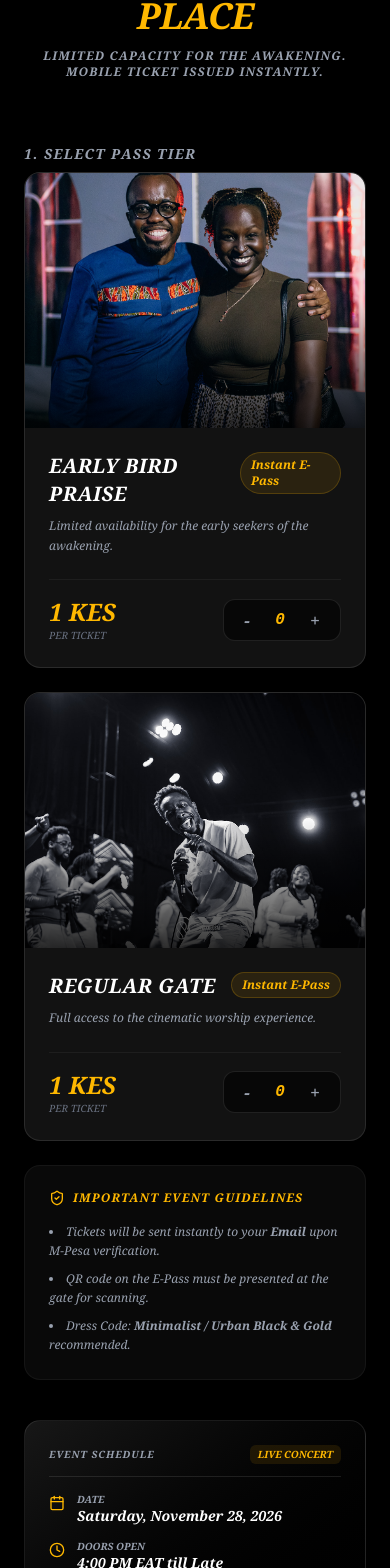
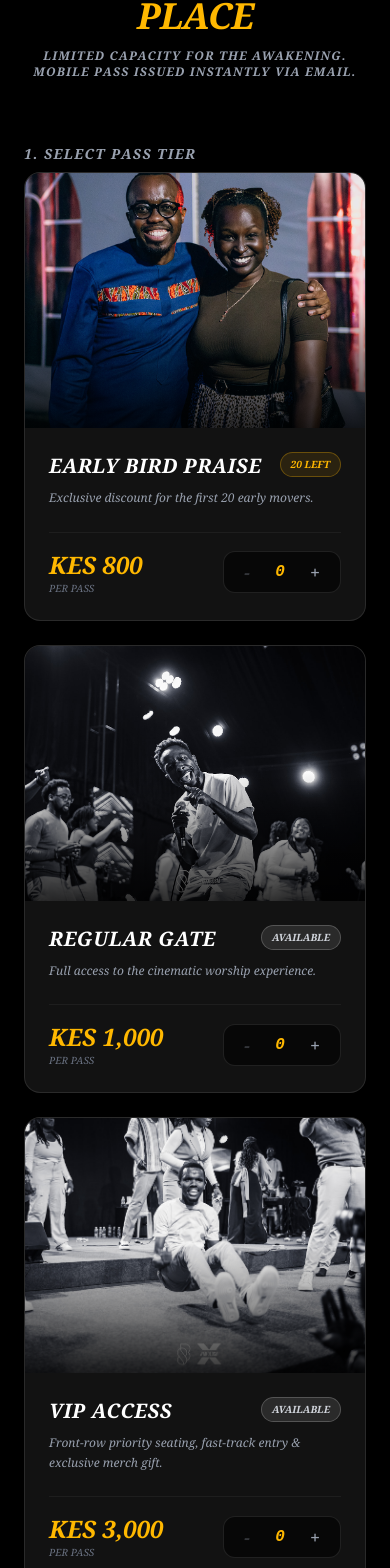
Before and after one commit to odera2004/Wakolosai, a Next.js app in the folder Frontend/: page / in a window 390 px wide. Shown: the part 5110-6678 px from the top of the page. Built offline with nearby package versions, Linux system fonts and the light colour scheme; no server answers.

Commit message:
Refactor ticket tiers and update checkout logic
Updated ticket tier structure and pricing, added VIP option, and modified checkout process to reflect changes in ticketing. Enhanced user feedback for sold-out tickets and improved messaging for email and phone input.

```diff
--- a/Frontend/components/sections/collection-section.tsx
+++ b/Frontend/components/sections/collection-section.tsx
@@ -1,78 +1,142 @@
 "use client";
 
-import { useState } from "react";
+import { useState, useEffect } from "react";
 import { FadeImage } from "@/components/ui/fade-image";
 import { Loader2, Ticket, Calendar, MapPin, Clock, ShieldCheck, Sparkles } from "lucide-react";
 
-const ticketTiers = [
+interface TicketTier {
+  id: string;
+  name: string;
+  description: string;
+  price: number;
+  image: string;
+  capacity: number | null;
+  sold: number;
+}
+
+const INITIAL_TIERS: TicketTier[] = [
   {
     id: "early-bird",
     name: "Early Bird Praise",
-    description: "Limited availability for the early seekers of the awakening.",
-    price: 1, // UPDATED FOR TESTING
+    description: "Exclusive discount for the first 20 early movers.",
+    price: 800,
     image: "/images/bill-6.png",
+    capacity: 20,
+    sold: 0,
   },
   {
     id: "regular",
     name: "Regular Gate",
     description: "Full access to the cinematic worship experience.",
-    price: 1, // UPDATED FOR TESTING
+    price: 1000,
     image: "/images/bill-10.png",
+    capacity: null,
+    sold: 0,
+  },
+  {
+    id: "vip",
+    name: "VIP Access",
+    description: "Front-row priority seating, fast-track entry & exclusive merch gift.",
+    price: 3000,
+    image: "/images/rs-13.jpg",
+    capacity: null,
+    sold: 0,
   }
 ];
 
 export function CollectionSection() {
+  const [tiers, setTiers] = useState<TicketTier[]>(INITIAL_TIERS);
   const [quantities, setQuantities] = useState<{ [key: string]: number }>({
     "early-bird": 0,
-    "regular": 0
+    "regular": 0,
+    "vip": 0,
   });
   const [email, setEmail] = useState("");
   const [phone, setPhone] = useState("");
   const [loading, setLoading] = useState(false);
 
+  const apiUrl = process.env.NEXT_PUBLIC_API_URL || "https://wakolosai.onrender.com";
+
+  // Load real-time inventory from backend on component mount
+  useEffect(() => {
+    fetch(`${apiUrl}/api/ticket-tiers`)
+      .then((res) => res.json())
+      .then((data) => {
+        if (Array.isArray(data)) {
+          setTiers((prev) =>
+            prev.map((t) => {
+              const fetched = data.find((d: any) => d.id === t.id);
+              return fetched ? { ...t, price: Number(fetched.price), sold: fetched.tickets_sold } : t;
+            })
+          );
+        }
+      })
+      .catch((err) => console.log("Note: Could not load live tier count", err));
+  }, [apiUrl]);
+
   const updateQty = (id: string, delta: number) => {
+    const tier = tiers.find((t) => t.id === id);
+    if (!tier) return;
+
+    // Early Bird Sold Out Check
+    if (delta > 0 && tier.capacity !== null && tier.sold >= tier.capacity) {
+      return alert("Early Bird tickets are completely SOLD OUT!");
+    }
+
     const total = Object.values(quantities).reduce((a, b) => a + b, 0);
-    if (delta > 0 && total >= 3) return alert("Maximum 3 tickets per person.");
+    if (delta > 0 && total >= 5) return alert("Maximum 5 tickets allowed per transaction.");
 
-    setQuantities(prev => ({
+    setQuantities((prev) => ({
       ...prev,
-      [id]: Math.max(0, prev[id] + delta)
+      [id]: Math.max(0, (prev[id] || 0) + delta),
     }));
   };
 
-  const totalAmount = (quantities["early-bird"] * 1) + (quantities["regular"] * 1);
+  const totalAmount = tiers.reduce(
+    (sum, tier) => sum + tier.price * (quantities[tier.id] || 0),
+    0
+  );
 
   const handleCheckout = async () => {
     if (!email.trim() || !phone.trim() || totalAmount === 0) {
-      return alert("Please fill in your details and select at least one ticket.");
+      return alert("Please fill in your details and select at least one ticket pass.");
     }
 
     setLoading(true);
+
+    // Build ticket summary string (e.g., "2x Early Bird Praise, 1x VIP Access")
+    const ticketSummary = Object.entries(quantities)
+      .filter(([_, qty]) => qty > 0)
+      .map(([id, qty]) => {
+        const tierName = tiers.find((t) => t.id === id)?.name;
+        return `${qty}x ${tierName}`;
+      })
+      .join(", ");
+
     try {
-      // Toggle URL depending on environment (Local vs Production)
-      const apiUrl = process.env.NEXT_PUBLIC_API_URL || "https://wakolosai.onrender.com";
-
       const res = await fetch(`${apiUrl}/api/buy-ticket`, {
         method: "POST",
         headers: { "Content-Type": "application/json" },
         body: JSON.stringify({
           phone: phone.trim(),
           email: email.toLowerCase().trim(),
-          amount: totalAmount
-        })
+          amount: totalAmount,
+          ticketType: ticketSummary,
+          tierBreakdown: quantities,
+        }),
       });
 
       const data = await res.json();
 
       if (res.ok) {
-        alert("✅ STK Push sent! Enter your M-Pesa PIN on your phone to complete the awakening.");
-        setQuantities({ "early-bird": 0, "regular": 0 });
+        alert("✅ M-Pesa STK Push Sent! Check your phone screen and enter your PIN to finalize ticket issuance.");
+        setQuantities({ "early-bird": 0, regular: 0, vip: 0 });
       } else {
-        alert(`❌ ${data.error || "Something went wrong."}`);
+        alert(`❌ ${data.error || "STK Push failed."}`);
       }
     } catch (err) {
       console.error("Connection Error:", err);
-      alert("❌ Connection failed. Ensure your backend server is online.");
+      alert("❌ Connection failed. Ensure your server is online.");
     } finally {
       setLoading(false);
     }
@@ -82,7 +146,7 @@ export function CollectionSection() {
     <section id="tickets-section" className="bg-black font-serif italic text-white py-24 border-t border-white/10 select-none">
       <div className="max-w-7xl mx-auto px-6 md:px-12 lg:px-16">
 
-        {/* SECTION HEADER */}
+        {/* HEADER */}
         <div className="text-center mb-16">
           <span className="text-[#FFB800] uppercase tracking-[0.3em] font-serif italic text-xs font-black flex items-center justify-center gap-2 mb-3">
             <Sparkles size={14} className="text-[#FFB800]" /> Live Experience Access
@@ -91,26 +155,33 @@ export function CollectionSection() {
             SECURE YOUR <span className="text-[#FFB800]">PLACE</span>
           </h2>
           <p className="mt-3 text-gray-400 text-xs font-serif italic sm:text-sm uppercase tracking-widest font-semibold">
-            Limited capacity for the awakening. Mobile Ticket issued instantly.
+            Limited capacity for the awakening. Mobile Pass issued instantly via Email.
           </p>
         </div>
 
-        {/* MAIN LAYOUT GRID */}
+        {/* GRID */}
         <div className="grid grid-cols-1 lg:grid-cols-12 gap-10 items-start">
 
-          {/* LEFT COLUMN: TICKET TIERS (7 Cols) */}
+          {/* TICKET TIERS SELECTION */}
           <div className="lg:col-span-7 space-y-6">
             <h3 className="text-sm font-serif italic font-black uppercase tracking-widest text-gray-400 mb-2">
               1. Select Pass Tier
             </h3>
 
-            {ticketTiers.map((tier) => {
-              const count = quantities[tier.id];
+            {tiers.map((tier) => {
+              const count = quantities[tier.id] || 0;
+              const isSoldOut = tier.capacity !== null && tier.sold >= tier.capacity;
+              const remainingSlots = tier.capacity !== null ? Math.max(0, tier.capacity - tier.sold) : null;
+
               return (
                 <div
                   key={tier.id}
                   className={`group relative flex flex-col sm:flex-row bg-neutral-900/80 rounded-2xl overflow-hidden border transition-all duration-300 ${
-                    count > 0 ? "border-[#FFB800] ring-1 ring-[#FFB800]/50" : "border-white/10 hover:border-white/20"
+                    isSoldOut
+                      ? "border-red-900/40 opacity-60"
+                      : count > 0
+                      ? "border-[#FFB800] ring-1 ring-[#FFB800]/50"
+                      : "border-white/10 hover:border-white/20"
                   }`}
                 >
                   <div className="relative w-full sm:w-2/5 aspect-[4/3] sm:aspect-square">
@@ -120,33 +191,46 @@ export function CollectionSection() {
 
                   <div className="p-6 flex-1 flex flex-col justify-between">
                     <div>
-                      <div className="flex justify-between items-start">
+                      <div className="flex justify-between items-start gap-2">
                         <h3 className="text-xl font-extrabold uppercase tracking-wide text-white">{tier.name}</h3>
-                        <span className="text-xs font-serif italic bg-[#FFB800]/10 text-[#FFB800] font-bold px-2.5 py-1 rounded-full border border-[#FFB800]/20">
-                          Instant E-Pass
-                        </span>
+
+                        {isSoldOut ? (
+                          <span className="text-[10px] font-serif italic bg-red-500/20 text-red-400 font-bold px-2.5 py-1 rounded-full border border-red-500/30 uppercase">
+                            Sold Out
+                          </span>
+                        ) : remainingSlots !== null ? (
+                          <span className="text-[10px] font-serif italic bg-[#FFB800]/10 text-[#FFB800] font-bold px-2.5 py-1 rounded-full border border-[#FFB800]/30 uppercase">
+                            {remainingSlots} Left
+                          </span>
+                        ) : (
+                          <span className="text-[10px] font-serif italic bg-white/10 text-gray-300 font-bold px-2.5 py-1 rounded-full border border-white/20 uppercase">
+                            Available
+                          </span>
+                        )}
                       </div>
                       <p className="text-xs text-gray-400 mt-2 leading-relaxed">{tier.description}</p>
                     </div>
 
                     <div className="flex items-center justify-between mt-6 pt-4 border-t border-white/5">
                       <div>
-                        <span className="text-2xl font-black text-[#FFB800]">{tier.price} KES</span>
-                        <span className="text-[10px] font-serif italic text-gray-500 uppercase block">per ticket</span>
+                        <span className="text-2xl font-black text-[#FFB800]">KES {tier.price.toLocaleString()}</span>
+                        <span className="text-[10px] font-serif italic text-gray-500 uppercase block">per pass</span>
                       </div>
 
                       {/* COUNTER BUTTONS */}
                       <div className="flex items-center gap-3 bg-black/60 border border-white/10 rounded-xl px-3 py-1.5">
                         <button
                           onClick={() => updateQty(tier.id, -1)}
-                          className="text-gray-400 hover:text-white font-black text-lg px-2 transition-colors"
+                          disabled={isSoldOut || count === 0}
+                          className="text-gray-400 hover:text-white disabled:opacity-30 font-black text-lg px-2 transition-colors"
                         >
                           -
                         </button>
                         <span className="text-base font-mono font-bold text-[#FFB800] w-5 text-center">{count}</span>
                         <button
                           onClick={() => updateQty(tier.id, 1)}
-                          className="text-gray-400 hover:text-white font-black text-lg px-2 transition-colors"
+                          disabled={isSoldOut}
+                          className="text-gray-400 hover:text-white disabled:opacity-30 font-black text-lg px-2 transition-colors"
                         >
                           +
                         </button>
@@ -157,23 +241,23 @@ export function CollectionSection() {
               );
             })}
 
-            {/* EVENT DETAILS ACCORDION / SUMMARY BADGE */}
+            {/* EVENT GUIDELINES */}
             <div className="bg-neutral-900/40 rounded-2xl p-6 border border-white/5 space-y-4">
               <h4 className="text-xs font-serif italic font-black uppercase tracking-widest text-[#FFB800] flex items-center gap-2">
                 <ShieldCheck size={16} /> Important Event Guidelines
               </h4>
               <ul className="text-xs font-serif italic text-gray-400 space-y-2 list-disc list-inside leading-relaxed">
-                <li>Tickets will be sent instantly to your <strong>Email</strong> upon M-Pesa verification.</li>
-                <li>QR code on the E-Pass must be presented at the gate for scanning.</li>
+                <li>E-Pass confirmation will be delivered instantly to your <strong>Email Address</strong> upon M-Pesa approval.</li>
+                <li>Present your digital email receipt with Reference ID at entry for scanner validation.</li>
                 <li>Dress Code: <strong>Minimalist / Urban Black & Gold</strong> recommended.</li>
               </ul>
             </div>
           </div>
 
-          {/* RIGHT COLUMN: CHECKOUT & EVENT METADATA (5 Cols) */}
+          {/* CHECKOUT & EVENT METADATA */}
           <div className="lg:col-span-5 sticky top-28 space-y-6">
 
-            {/* EVENT LOGISTICS CARD */}
+            {/* EVENT SCHEDULE CARD */}
             <div className="bg-gradient-to-br from-neutral-900 to-black p-6 rounded-2xl border border-white/10 shadow-xl">
               <div className="flex items-center justify-between mb-4 pb-3 border-b border-white/10">
                 <span className="text-[10px] font-black tracking-widest text-gray-400 uppercase">EVENT SCHEDULE</span>
@@ -208,7 +292,7 @@ export function CollectionSection() {
               </div>
             </div>
 
-            {/* CHECKOUT FORM CARD */}
+            {/* FORM CARD */}
             <div className="bg-neutral-900 p-6 md:p-8 rounded-3xl border border-white/10 shadow-2xl">
               <h3 className="text-sm font-serif italic font-black uppercase tracking-widest text-gray-400 mb-6">
                 2. Reservation Details
@@ -229,8 +313,8 @@ export function CollectionSection() {
                 </div>
 
                 <div>
-                  <label className="text-[10px] font-serif italic  font-black uppercase tracking-widest text-gray-400 block mb-2">
-                    Email for Ticket Delivery
+                  <label className="text-[10px] font-serif italic font-black uppercase tracking-widest text-gray-400 block mb-2">
+                    Email for Pass Delivery
                   </label>
                   <input
                     type="email"
@@ -247,7 +331,7 @@ export function CollectionSection() {
                       <span className="text-[10px] font-serif italic text-gray-400 uppercase tracking-widest font-bold block">Total Investment</span>
                       <span className="text-xs font-serif italic text-gray-500">Includes all taxes</span>
                     </div>
-                    <span className="text-3xl font-black text-[#FFB800]">{totalAmount.toLocaleString()} KES</span>
+                    <span className="text-3xl font-black text-[#FFB800]">KES {totalAmount.toLocaleString()}</span>
                   </div>
 
                   <button
@@ -256,7 +340,7 @@ export function CollectionSection() {
                     className="w-full bg-[#FFB800] hover:bg-[#e0a200] active:scale-[0.98] text-black font-extrabold text-xs md:text-sm uppercase tracking-widest py-4 rounded-xl flex items-center justify-center gap-3 transition-all duration-200 shadow-lg disabled:opacity-30 disabled:cursor-not-allowed disabled:hover:bg-[#FFB800]"
                   >
                     {loading ? <Loader2 className="animate-spin text-black" size={18} /> : <Ticket size={18} />}
-                    {loading ? "Triggering M-Pesa..." : "Buy Ticket via M-Pesa"}
+                    {loading ? "Triggering M-Pesa..." : "Buy Pass via M-Pesa"}
                   </button>
                 </div>
               </div>
```
